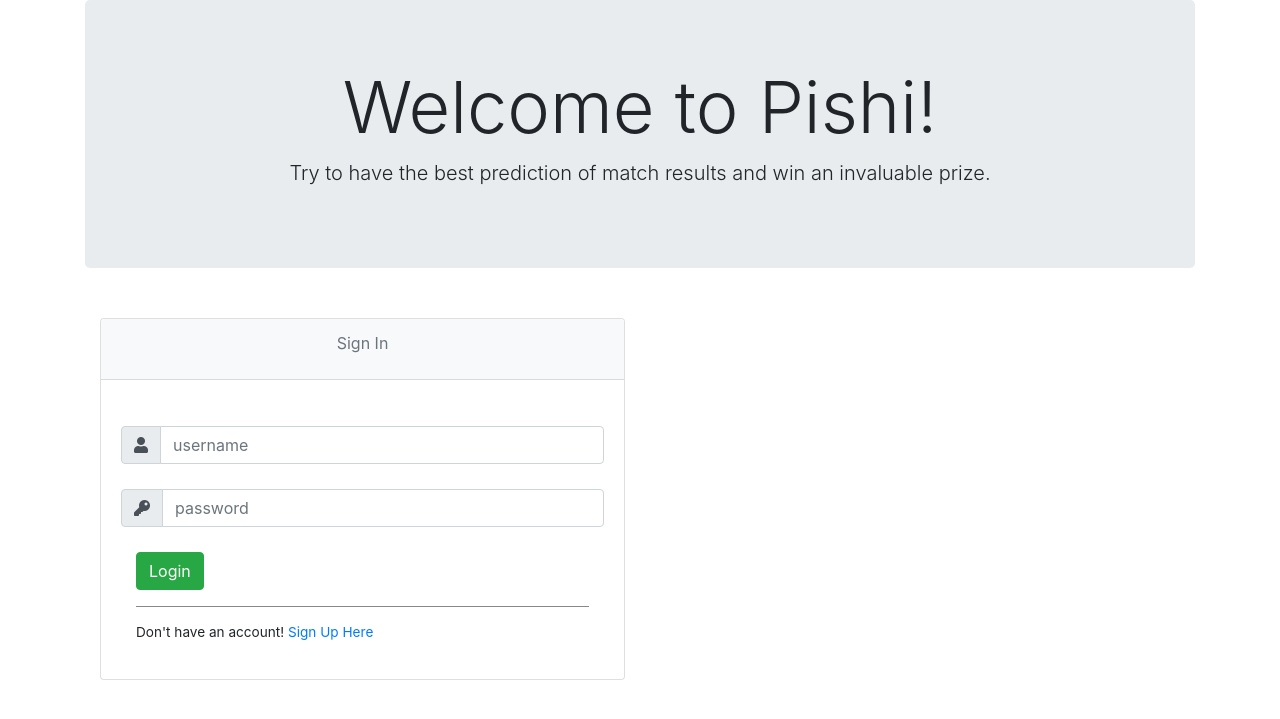
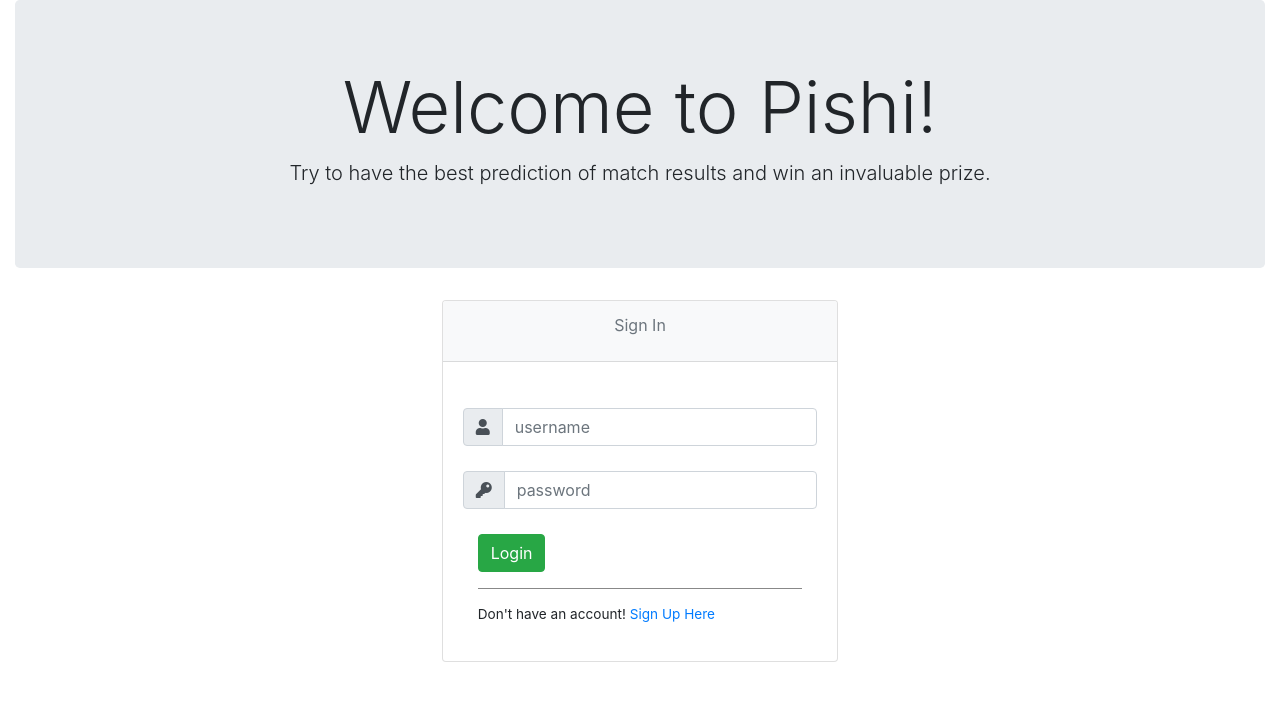
Before and after one commit to rahiminasab/pishbini, a Django app: page /login/ in a window 1280 px wide. Shown: the top 719 px of the page. Run offline with Django 3.2, Linux system fonts and the light colour scheme; parts of the project's set-up code (start-up, migrations or seed data) failed here and were passed over; some libraries are stand-ins or nearby versions.

Commit message:
login box resposive

```diff
--- a/pishi/static/pishi/styles.css
+++ b/pishi/static/pishi/styles.css
@@ -4,6 +4,11 @@ li {
 
 li:nth-child(odd) {
     background-color: lightblue;
+}
+
+/*login stuff*/
+.loginbox {
+    margin-bottom: 20px;
 }
 
 .user-info-row {
--- a/pishi/templates/base.html
+++ b/pishi/templates/base.html
@@ -16,7 +16,7 @@
 <body>
     <header></header>
     <main>
-        <div class="container">
+        <div class="container-fluid">
             {% block content %}
             {% endblock %}
         </div>
--- a/pishi/templates/registration/login.html
+++ b/pishi/templates/registration/login.html
@@ -4,8 +4,9 @@
 
 {% block content %}
     {% include 'header.html' %}
-    <div id="loginbox" style="margin-top:50px;" class="mainbox col-md-6 col-md-offset-3 col-sm-8 col-sm-offset-2">
-        <div class="card" >
+    <div class="row justify-content-center loginbox">
+        <div class="col-lg-4 col-md-5 col-sm-6">
+            <div class="card">
                 <div class="card-header bg-light text-center text-secondary">
                     <div class="card-title">Sign In</div>
                 </div>
@@ -60,4 +61,5 @@
                 </div>
             </div>
         </div>
+    </div>
 {% endblock %}
```
Lines whose indentation alone changed are shown as unchanged.
